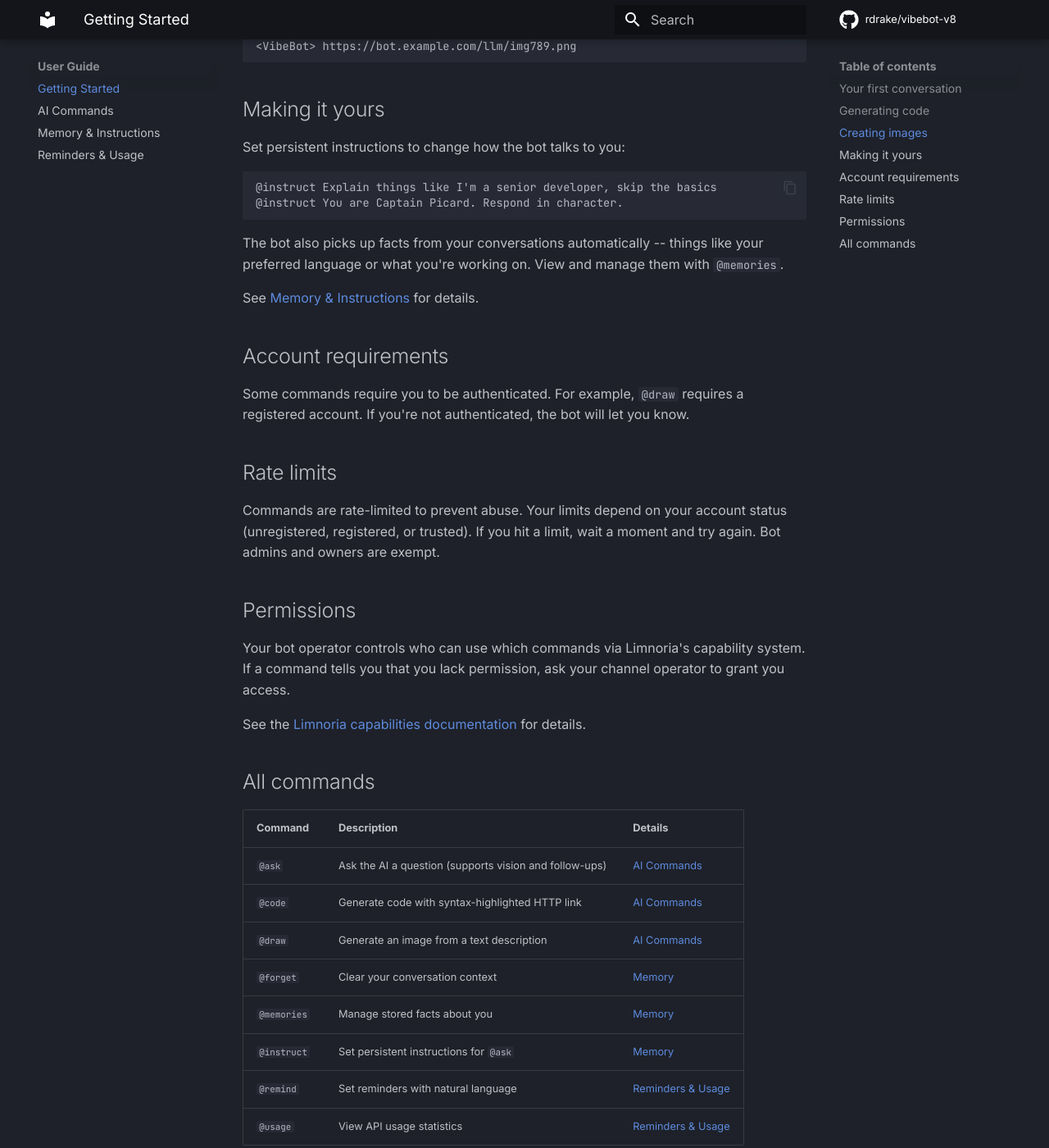
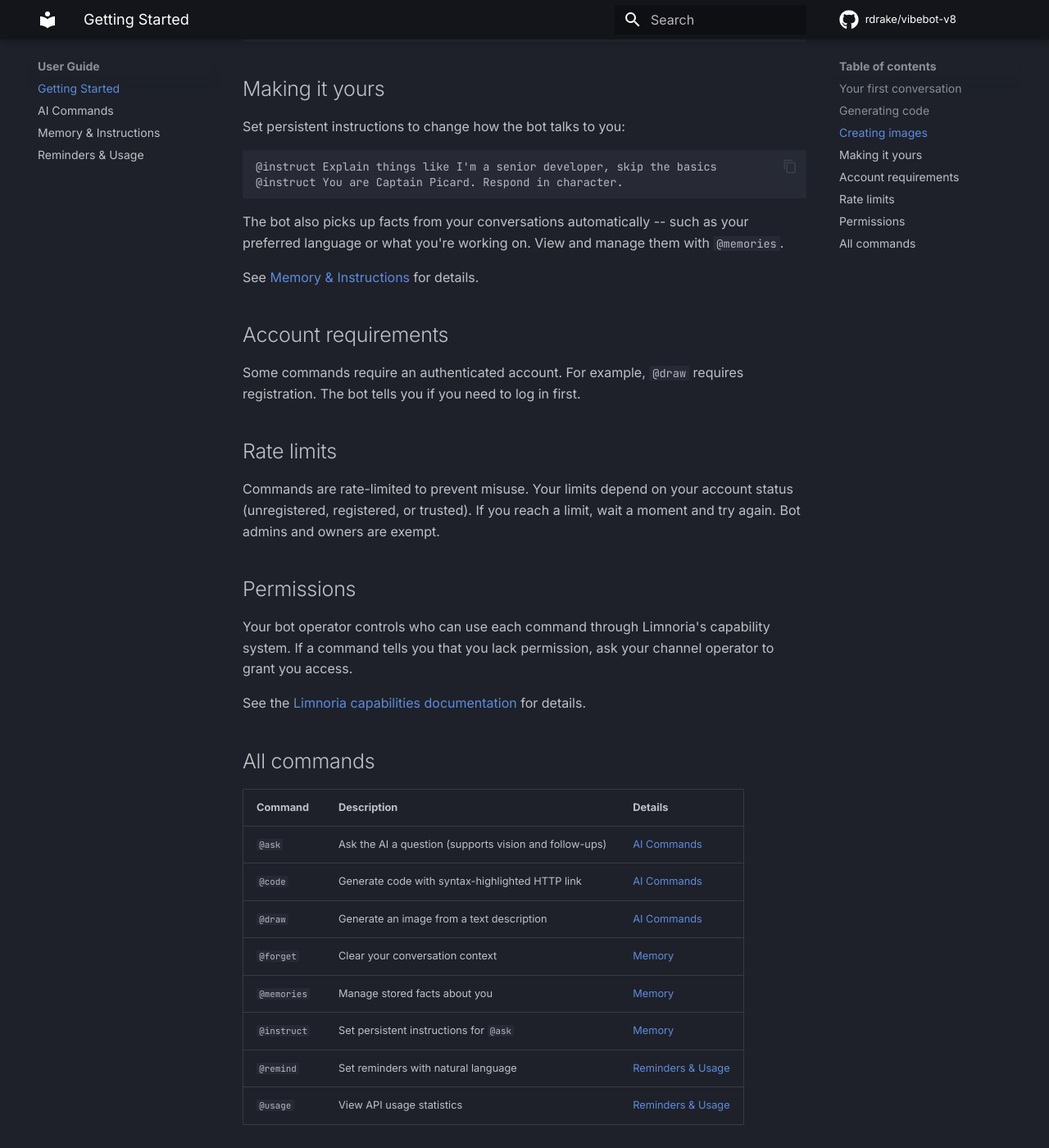
Before and after one commit to rdrake/vibebot-v8, an MkDocs documentation site: the page built from docs/guide/user/getting-started.md, in a window 1280 px wide and 1400 px high, scrolled down 1082 px. Shown: the whole window at 82% size. Built offline with MkDocs 1.6.1 and Material for MkDocs 9.7.7, drawn with Linux system fonts in a browser that asks for light colours; comment, search, counter and statistics services are not loaded; some of the changed text lies outside the part shown.

Commit message:
docs: fix Vale warnings in Getting Started
Rewrite passive voice, replace "abuse" with "misuse", use "such as"
instead of "like", prefer "reach" over "hit", "through" over "via".

````diff
--- a/docs/guide/user/getting-started.md
+++ b/docs/guide/user/getting-started.md
@@ -1,6 +1,6 @@
 # Getting Started
 
-VibeBot is an AI-powered IRC bot that lets you chat with large language models, generate code, create images, and more -- all from IRC.
+Chat with large language models, generate code, create images, and more -- all from IRC.
 
 ## Your first conversation
 
@@ -52,21 +52,21 @@ Set persistent instructions to change how the bot talks to you:
 @instruct You are Captain Picard. Respond in character.
 ```
 
-The bot also picks up facts from your conversations automatically -- things like your preferred language or what you're working on. View and manage them with `@memories`.
+The bot also picks up facts from your conversations automatically -- such as your preferred language or what you're working on. View and manage them with `@memories`.
 
 See [Memory & Instructions](memory.md) for details.
 
 ## Account requirements
 
-Some commands require you to be authenticated. For example, `@draw` requires a registered account. If you're not authenticated, the bot will let you know.
+Some commands require an authenticated account. For example, `@draw` requires registration. The bot tells you if you need to log in first.
 
 ## Rate limits
 
-Commands are rate-limited to prevent abuse. Your limits depend on your account status (unregistered, registered, or trusted). If you hit a limit, wait a moment and try again. Bot admins and owners are exempt.
+Commands are rate-limited to prevent misuse. Your limits depend on your account status (unregistered, registered, or trusted). If you reach a limit, wait a moment and try again. Bot admins and owners are exempt.
 
 ## Permissions
 
-Your bot operator controls who can use which commands via Limnoria's capability system. If a command tells you that you lack permission, ask your channel operator to grant you access.
+Your bot operator controls who can use each command through Limnoria's capability system. If a command tells you that you lack permission, ask your channel operator to grant you access.
 
 See the [Limnoria capabilities documentation](https://docs.limnoria.net/use/capabilities.html) for details.
 
````
Also changed, not shown: other parts of docs/guide/user/getting-started.md (+1 -1 lines).
